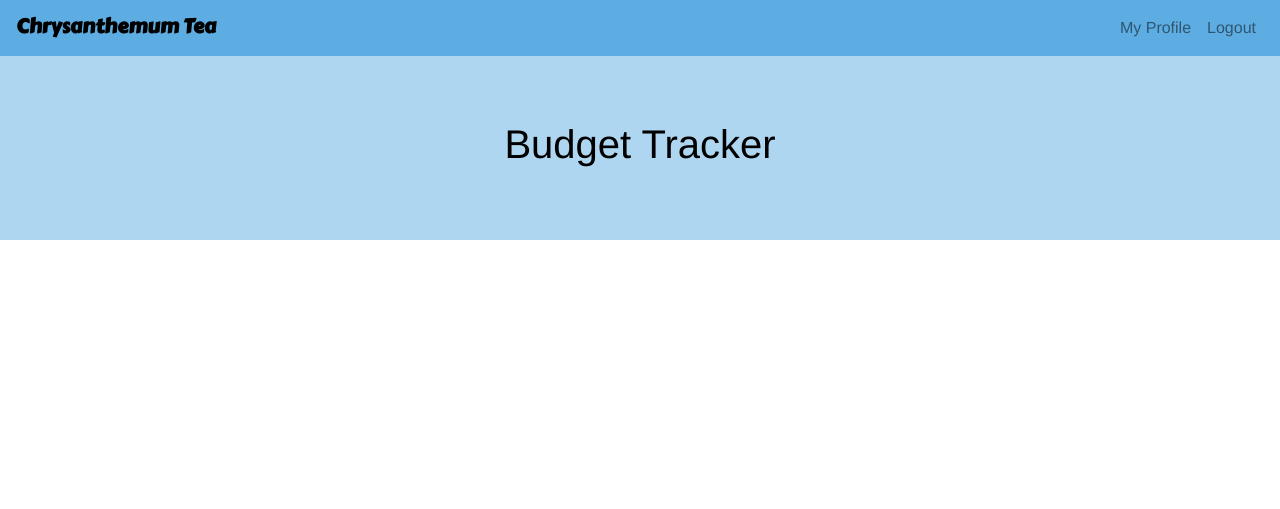
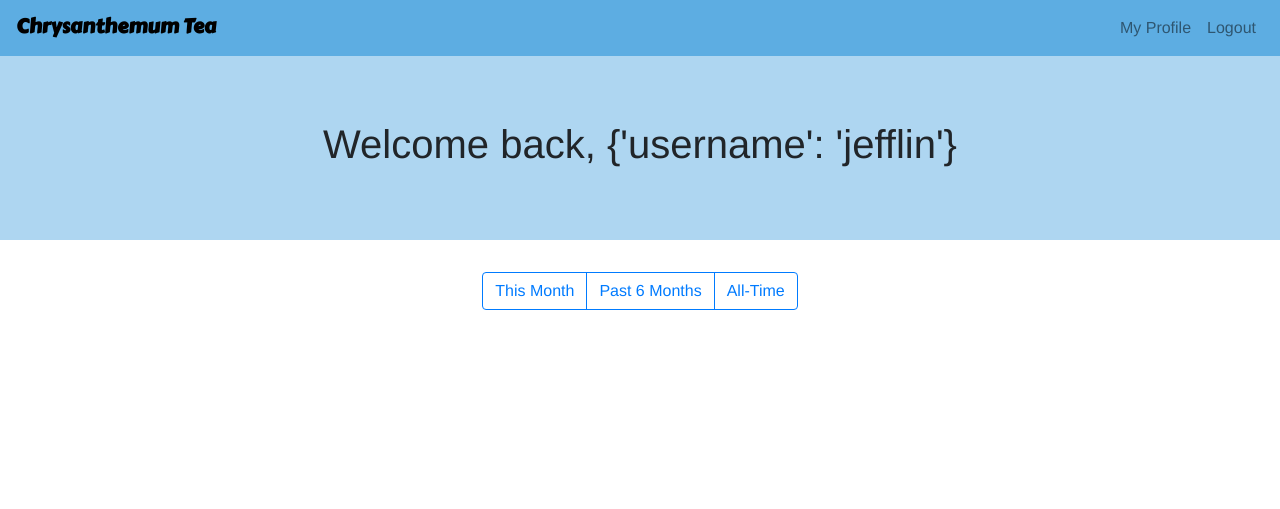
Before and after one commit to KennethChin0/Chrysanthemum-Tea, a Flask app: page / in a window 1280 px wide. Shown: the top 509 px of the page. Run offline with Flask 2, Linux system fonts and the light colour scheme; a user stored in the database is signed in; some libraries are stand-ins or nearby versions.

Commit message:
button works

```diff
--- a/app/app.py
+++ b/app/app.py
@@ -56,7 +56,14 @@
 
 @app.route("/")
 def root():
-    return render_template("homepage.html", sessionstatus="user" in session)
+    ss = "user" in session
+
+    if ss:
+        username = session["user"]
+    else:
+        username = ""
+
+    return render_template("homepage.html", sessionstatus = ss, user = username)
 
 
 @app.route("/login")
--- /dev/null
+++ b/app/static/homepage.js
@@ -0,0 +1,17 @@
+var changeButtonState = function(e) {
+    // Reset clicked button to original state
+    var button = document.getElementsByClassName("btn btn-primary");
+    if (button.length > 0) button[0].className = "btn btn-outline-primary";
+
+    // Change this button's state
+    e.path[0].className = "btn btn-primary";
+}
+
+var button1 = document.getElementById("b1");
+button1.addEventListener("click", changeButtonState);
+
+var button2 = document.getElementById("b2");
+button2.addEventListener("click", changeButtonState);
+
+var button3 = document.getElementById("b3");
+button3.addEventListener("click", changeButtonState);
--- a/app/templates/homepage.html
+++ b/app/templates/homepage.html
@@ -1,4 +1,16 @@
 {% extends "template.html" %}
+
+{% block css %}
+<style>
+    body {
+        text-align: center;
+    }
+    .btn:focus {
+        outline: none;
+        box-shadow: none;
+    }
+</style>
+{% endblock %}
 
 {% block buttons %}
     {% if sessionstatus %}
@@ -20,13 +32,22 @@
 {% endblock %}
 
 {% block body %}
-<a href="{{ url_for('root') }}" class="nav-link" style="color: black; padding: 0px;">
     <div class="jumbotron text-center" style="background-color: #aed6f1; border-radius: 0; margin-top:-16px;">
-  <h1>Budget Tracker</h1>
+        {% if sessionstatus %}
+            <h1> Welcome back, {{user}} </h1>
+        {% else %}
+            <h1> Budget Tracker </h1>
+        {% endif %}
+    </div>
 
+    <div class = "btn-group">
+        <button type = "button" id = "b1" class = "btn btn-outline-primary">
+            This Month </button>
+        <button type = "button" id = "b2" class = "btn btn-outline-primary">
+            Past 6 Months </button>
+        <button type = "button" id = "b3" class = "btn btn-outline-primary"> All-Time </button>
     </div>
-</a>
 
-
-
+    <script src="http://d3js.org/d3.v5.js" charset="utf-8"></script>
+    <script src="static/homepage.js"></script>
 {% endblock %}
--- a/app/templates/profile.html
+++ b/app/templates/profile.html
@@ -168,6 +168,5 @@
 
 <br><br><br>
 
-<script src="http://d3js.org/d3.v5.js" charset="utf-8"></script>
 <script src="static/profile.js"></script>
 {% endblock %}
```
Lines whose indentation alone changed are shown as unchanged.
